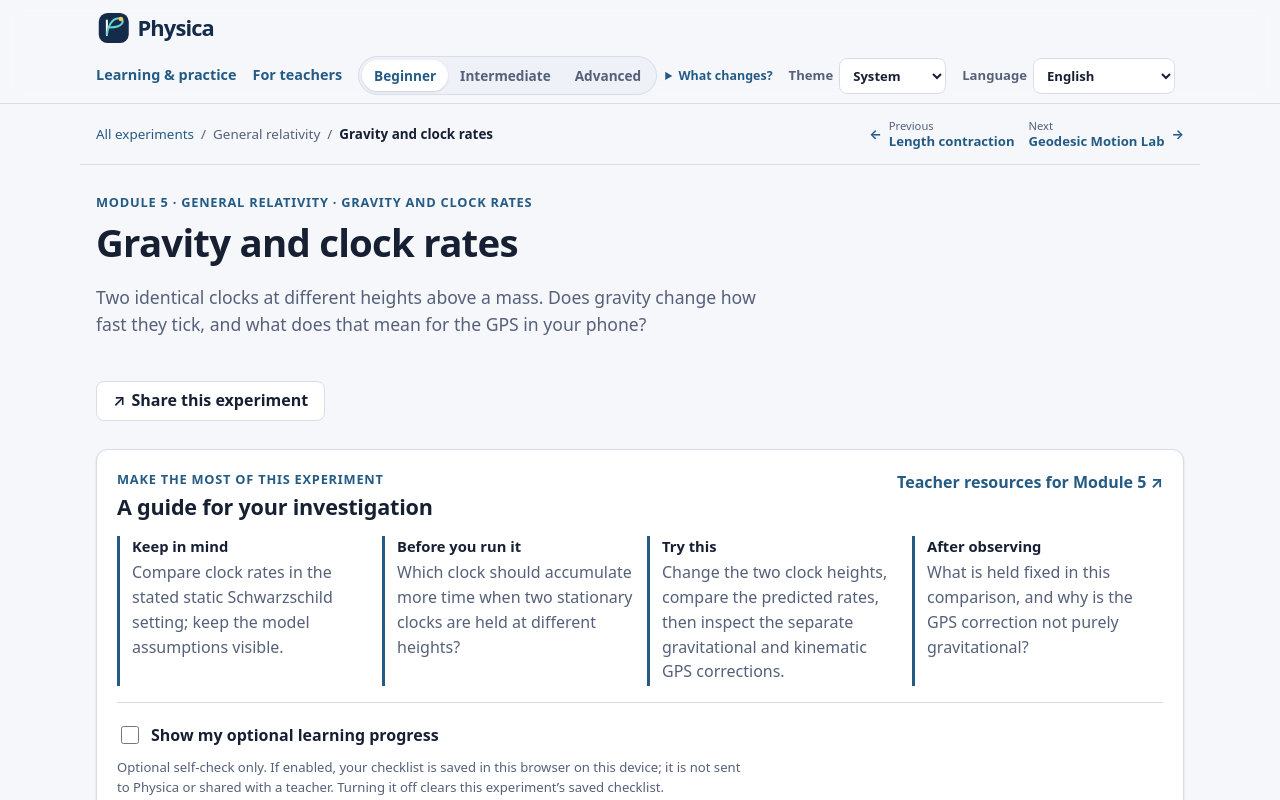
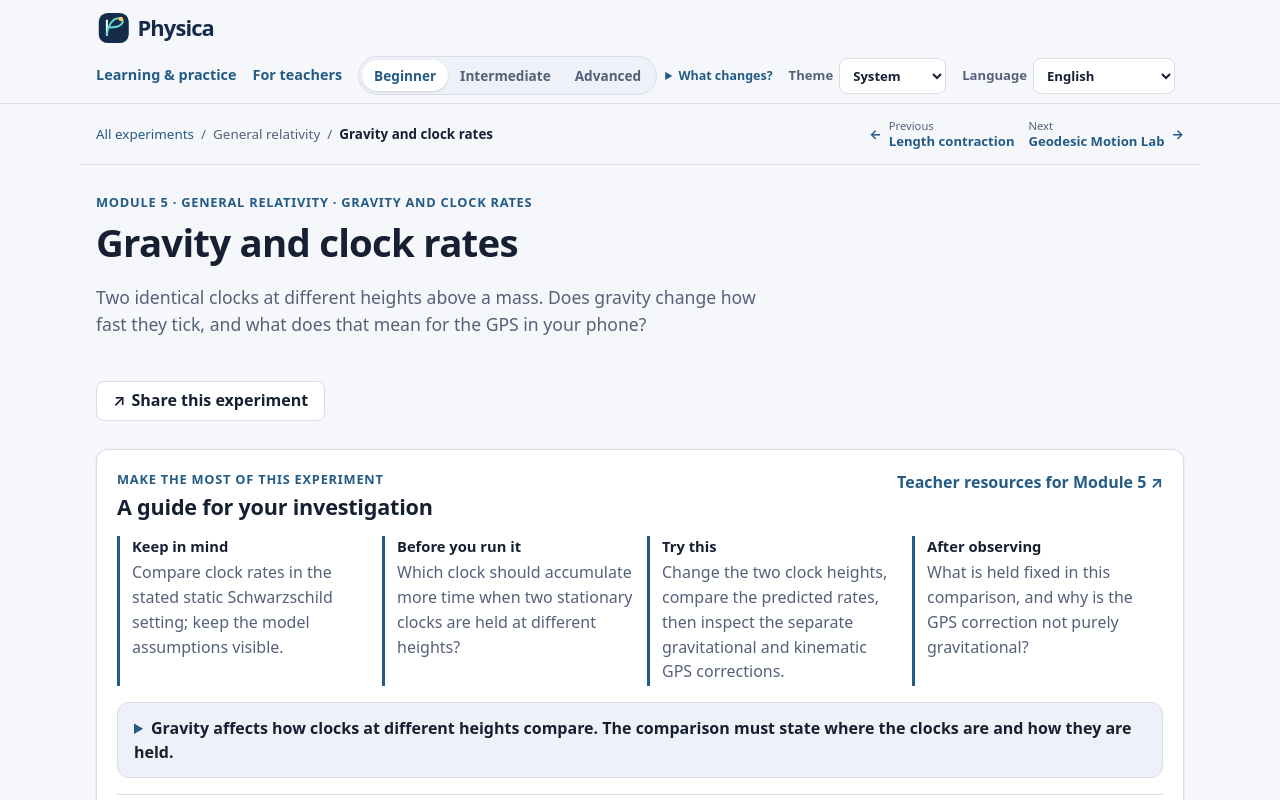
Before and after one commit to bowo-prasetyo/physics-lab, a Vue app: page /#/gravity/clock-rates in a window 1280 px wide. Shown: the top 800 px of the page. Built offline with nearby package versions, Linux system fonts and the light colour scheme.

Commit message:
Integrate concept bridges into experiment guidance

```diff
--- a/src/components/ExperimentSupport.vue
+++ b/src/components/ExperimentSupport.vue
@@ -2,6 +2,7 @@
 import { computed, onMounted, ref, watch } from 'vue'
 import { useLocale } from '@/composables/useLocale'
 import { localizeExperimentSupport } from '@/i18n/experiment-support'
+import ConceptBridge from '@/components/ConceptBridge.vue'
 
 const props = defineProps<{ experimentId: string; moduleNumber: number; focus: string; prompt: string; action: string; reflect: string }>()
 const { t, locale } = useLocale()
@@ -59,6 +60,7 @@ const progressAriaLabel = computed(() => t('app.support.progressLabel').replace(
       <div><h3>{{ t('app.support.try') }}</h3><p>{{ guidance.action }}</p></div>
       <div><h3>{{ t('app.support.after') }}</h3><p>{{ guidance.reflect }}</p></div>
     </div>
+    <ConceptBridge :experiment-id="experimentId" />
     <div class="progress-option">
       <label class="progress-toggle"><input v-model="enabled" type="checkbox"><span>{{ t('app.support.progressToggle') }}</span></label>
       <p class="privacy-note">{{ t('app.support.privacy') }}</p>
```
